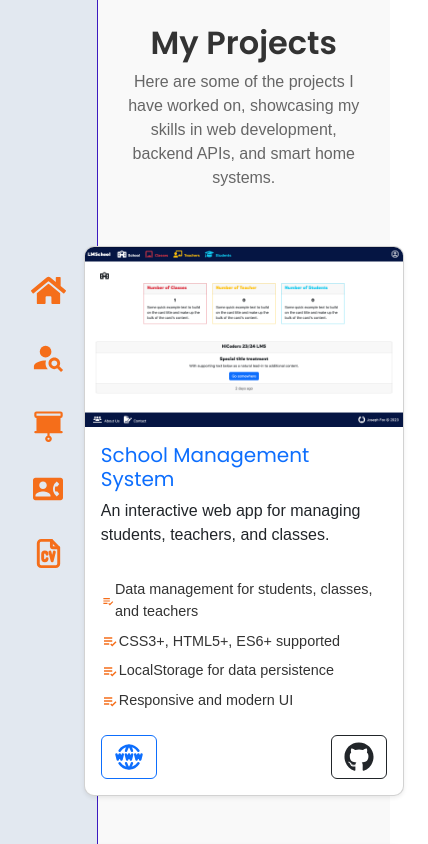
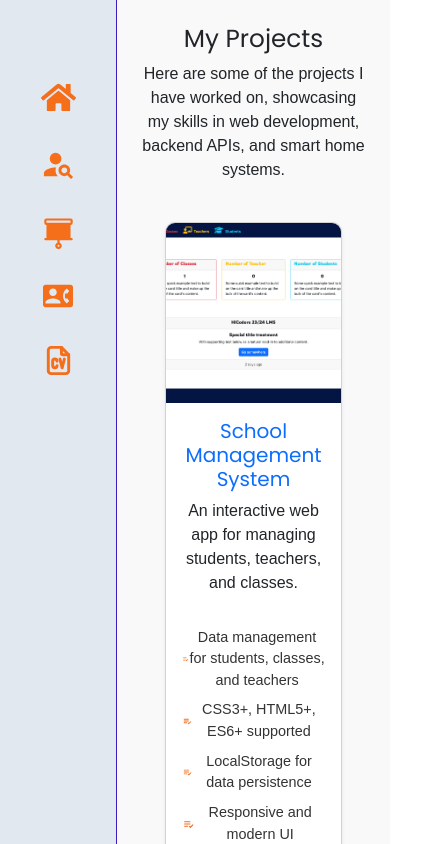
Before and after one commit to yunusyildiz-ch/my-portfolio, a React (Vite) app: page /projects in a window 390 px wide. Shown: the top 844 px of the page, 428 px wide, since content can reach past the window. Built offline with nearby package versions, Linux system fonts and the light colour scheme.

Commit message:
update: responsive adjusting

```diff
--- a/src/components/Sidebar.jsx
+++ b/src/components/Sidebar.jsx
@@ -1,6 +1,6 @@
 import React from 'react';
 import { Link } from 'react-router-dom';
-import { FaFilePdf, FaHome } from 'react-icons/fa';
+import { FaHome } from 'react-icons/fa';
 import { MdPersonSearch, MdContactPhone } from 'react-icons/md';
 import { PiProjectorScreenFill } from 'react-icons/pi';
 import { TbFileCv } from 'react-icons/tb';
--- a/src/index.css
+++ b/src/index.css
@@ -1,31 +1,43 @@
-body {
+/* 🌐 Global Styles */
+body, html {
   font-family: 'Dosis', sans-serif;
   margin: 0;
   padding: 0;
+  height: 100%;
+  overflow: hidden;
 }
 
 h1, h2, h3, h4, h5, h6 {
   font-family: 'Poppins', sans-serif;
 }
 
+a {
+  text-decoration: none;
+}
+
+a:hover {
+  color: #f56e1a;
+}
+
+/* 📄 App Container */
 .app-container {
   display: flex;
   height: 100vh;
+  overflow: hidden;
 }
 
+/* 🎨 Sidebar Styles */
 .sidebar {
   width: 25%;
   background-color: #E2E8F0;
   padding: 2rem;
   text-align: center;
-  border-right: #3b1ac0 solid 1px;
-
-
+  border-right: 1px solid #3b1ac0;
   display: flex;
   flex-direction: column;
   align-items: center;
-  justify-content: center;
-
+  justify-content: flex-start;
+  position: fixed;
   height: 100vh;
 }
 
@@ -33,155 +45,70 @@ h1, h2, h3, h4, h5, h6 {
   display: flex;
   flex-direction: column;
   align-items: center;
-  justify-content: center;
+  margin-top: 2rem;
 }
 
-
 .sidebar nav a {
-
   display: inline-block;
   margin: 1rem 0;
-  text-decoration: none;
   font-size: 1.2rem;
-  position: relative;
-  font-weight:lighter
+  color: #333;
 }
 
-.sidebar nav a::after {
-  content: '';
-  position: absolute;
-  width: 100%;
-  height: 2px;
-  background-color: #3b1ac0;
-  left: 0;
-  bottom: 0;
-  transform: scaleX(0);
-  transform-origin: left;
-  transition: transform 0.3s ease-out;
+.sidebar nav a:hover {
+  color: #f56e1a;
 }
 
-.sidebar nav a:hover::after {
-  transform: scaleX(1);
-
-}
-
-.profile-pic {
-  border-radius: 50%;
-  border: #f06209 solid 3px;
-  width: 250px;
-  height: 250px;
-}
-
-
+/* 📝 Content Styles */
 .content {
+  margin-left: 25%;
   width: 75%;
+  height: 100vh;
+  overflow-y: auto;
   padding: 2rem;
   background-color: #f9f9f9;
+  display: flex;
+  flex-direction: column;
+  align-items: center;
 }
 
 .home-container,
 .about-container,
-.contact-container {
-  padding: 2rem;
-  background-color: #f9f9f9;
+.contact-container,
+.projects-container {
+  width: 100%;
+  max-width: 800px;
+  text-align: center;
 }
 
 .home-container img {
   border-radius: 50%;
   border: 5px solid #ff5733;
+  width: 250px;
+  height: 250px;
+}
+
+.social-links {
+  display: flex;
+  justify-content: center;
+  gap: 20px;
+  margin-top: 20px;
 }
 
 .social-links a {
-  margin-right: 20px;
   color: #333;
-  text-decoration: none;
 }
 
 .social-links a:hover {
-  color: #ff5733;
-}
-.project-card {
-  width: 20rem;
-  min-height: 420px;
-  display: flex;
-  flex-direction: column;
-  justify-content: space-between;
-  border-radius: 10px;
-  overflow: hidden;
-  transition: transform 0.3s ease, box-shadow 0.3s ease;
+  color: #f56e1a;
 }
 
-.project-card:hover {
-  transform: scale(1.05);
-  box-shadow: 0 8px 20px rgba(0, 0, 0, 0.2);
-}
-
-.project-image {
-  height: 180px;
-}
-
-.project-features {
-  margin-top: 1rem;
-}
-
-.project-features li {
-  display: flex;
-  align-items: center;
-  margin-bottom: 0.5rem;
-  color: #333;
-  font-size: 0.9rem;
-}
-
-.card-body {
-  display: flex;
-  flex-direction: column;
-  flex-grow: 1;
-}
-
-.btn {
-  display: flex;
-  align-items: center;
-  gap: 0.5rem;
-}
-
-.mt-auto {
-  margin-top: auto;
-}
-.my-projects-title {
-  font-size: 2rem;
-  font-weight: bold;
-  color: #333;
-  margin-bottom: 0.5rem;
-  text-align: center;
-}
-
-.my-projects-subtitle {
-  font-size: 1rem;
-  color: #666;
-  text-align: center;
-  margin-bottom: 2rem;
-  max-width: 600px;
-}
-
-.cv-download {
-  display: flex;
-  color: #333;
-  align-items: center;
-  gap: 0.5rem;
-  text-decoration: none;
-  font-size: 1.2rem;
-  margin-top: 2rem;
-}
-
-.cv-download:hover {
-  color: #ff0000;
-}
+/* 📄 About Page Styles */
 .about-container {
   padding: 2rem;
   background-color: #f9f9f9;
   border-radius: 10px;
   box-shadow: 0 4px 12px rgba(0, 0, 0, 0.1);
-  max-width: 800px;
   margin: 2rem auto;
 }
 
@@ -189,7 +116,6 @@ h1, h2, h3, h4, h5, h6 {
   font-size: 2.5rem;
   color: #333;
   text-align: center;
-  margin-bottom: 1rem;
 }
 
 .about-description {
@@ -197,28 +123,20 @@ h1, h2, h3, h4, h5, h6 {
   color: #666;
   text-align: justify;
   line-height: 1.6;
-  margin-bottom: 2rem;
 }
 
 .section-title {
   font-size: 1.8rem;
   color: #444;
-  margin-top: 2rem;
-  margin-bottom: 1rem;
-  text-align: left;
 }
 
-.certifications-list,
-.skills-list {
+.certifications-list, .skills-list {
   list-style: none;
   padding: 0;
-  margin: 0;
 }
 
-.certifications-list li,
-.skills-list li {
+.certifications-list li, .skills-list li {
   font-size: 1rem;
-  color: #333;
   margin-bottom: 0.5rem;
   display: flex;
   align-items: center;
@@ -238,12 +156,121 @@ h1, h2, h3, h4, h5, h6 {
 
 .skill-item {
   text-align: center;
-  font-size: 1rem;
 }
 
 .skill-item span {
   display: block;
   margin-top: 0.5rem;
   font-weight: bold;
+}
+
+/* 🗂️ Projects Page Styles */
+.project-card {
+  width: 100%;
+  max-width: 20rem;
+  min-height: 420px;
+  display: flex;
+  flex-direction: column;
+  justify-content: space-between;
+  border-radius: 10px;
+  overflow: hidden;
+  transition: transform 0.3s ease, box-shadow 0.3s ease;
+  margin: 1rem;
+}
+
+.project-card:hover {
+  transform: scale(1.05);
+  box-shadow: 0 8px 20px rgba(0, 0, 0, 0.2);
+}
+
+.project-image {
+  height: 180px;
+  object-fit: cover;
+}
+
+.project-features {
+  margin-top: 1rem;
+}
+
+.project-features li {
+  display: flex;
+  align-items: center;
+  margin-bottom: 0.5rem;
   color: #333;
+  font-size: 0.9rem;
 }
+
+/* 📧 Contact Page Styles */
+.contact-container {
+  display: flex;
+  flex-direction: column;
+  justify-content: center;
+  align-items: center;
+  height: 100%;
+  text-align: center;
+  padding: 2rem;
+}
+
+.contact-container h2 {
+  font-size: 2rem;
+  margin-bottom: 1rem;
+}
+
+.contact-container p {
+  font-size: 1rem;
+  color: #666;
+  margin-bottom: 2rem;
+}
+
+.social-links {
+  display: flex;
+  justify-content: center;
+  gap: 30px;
+  flex-wrap: wrap;
+}
+
+.contact-link {
+  display: flex;
+  align-items: center;
+  font-size: 1.2rem;
+  /* color: #333; */
+  text-decoration: none;
+}
+
+.contact-link .icon {
+  margin-right: 10px;
+}
+
+.contact-link:hover {
+  color: #f56e1a;
+}
+
+/* 🖥️ Responsive Styles */
+@media (max-width: 768px) {
+  .sidebar {
+    width: 20%;
+  }
+
+  .content {
+    margin-left: 20%;
+    width: 80%;
+  }
+}
+
+@media (max-width: 576px) {
+  .sidebar {
+    width: 30%;
+  }
+
+  .content {
+    margin-left: 30%;
+    width: 70%;
+  }
+  .social-links {
+    gap: 15px;
+  }
+
+  .contact-link {
+    font-size: 1rem;
+  }
+}
--- a/src/pages/Contact.jsx
+++ b/src/pages/Contact.jsx
@@ -4,21 +4,22 @@ import { TbWorldWww } from "react-icons/tb";
 
 const Contact = () => {
   return (
-    <div className="contact-container text-center">
+    <div className="contact-container">
       <h2>Contact Me</h2>
       <p>You can reach me via email or connect with me on LinkedIn and GitHub.</p>
-      <div className="social-links mt-4">
-        <a href="mailto:yunusyildiz@example.com" className="contact-link">
-          <FaEnvelope size={25} style={{ marginRight: '10px' }} /> yunusyildiz@swissmail.com
+      <div className="social-links">
+        <a href="mailto:yunusyildiz@swissmail.com" className="contact-link">
+          <FaEnvelope size={30}  />
         </a>
-        <br />
-        <a href="https://linkedin.com/in/yunusyildiz" target="_blank" rel="noopener noreferrer">
+        <a href="https://linkedin.com/in/yunusyildiz" className="contact-link" target="_blank" rel="noopener noreferrer">
           <FaLinkedin size={30} style={{ color: '#0077b5' }} />
         </a>
-        <a href="https://github.com/yunusyildiz-ch" target="_blank" rel="noopener noreferrer">
+        <a href="https://github.com/yunusyildiz-ch" className="contact-link" target="_blank" rel="noopener noreferrer">
           <FaGithub size={30} style={{ color: '#333' }} />
         </a>
-        <a href="https://yunusyildiz-portfolio.netlify.app/" target="_blank" rel="noopener noreferrer"><TbWorldWww size={35} style={{ color: '#f06209' }} /></a>
+        <a href="https://yunusyildiz-portfolio.netlify.app/" className="contact-link" target="_blank" rel="noopener noreferrer">
+          <TbWorldWww size={35} style={{ color: '#f06209' }} />
+        </a>
       </div>
     </div>
   );
--- a/src/pages/Projects.jsx
+++ b/src/pages/Projects.jsx
@@ -49,7 +49,7 @@ const myProjects = [
 
 const Projects = () => {
   return (
-    <div id="projects" className="d-flex flex-column align-items-center">
+    <div className="projects-container">
       <h2 className="my-projects-title">My Projects</h2>
       <p className="my-projects-subtitle">
         Here are some of the projects I have worked on, showcasing my skills in web development, backend APIs, and smart home systems.
```
